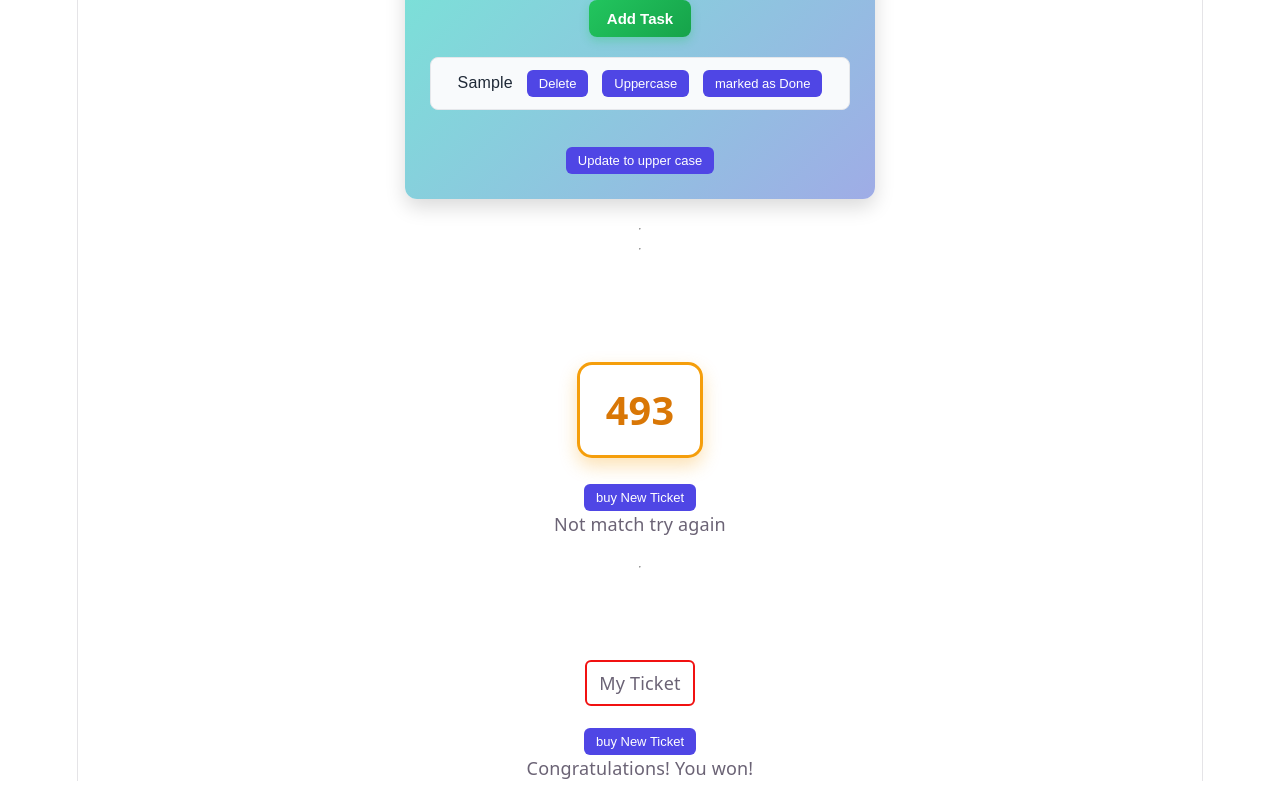
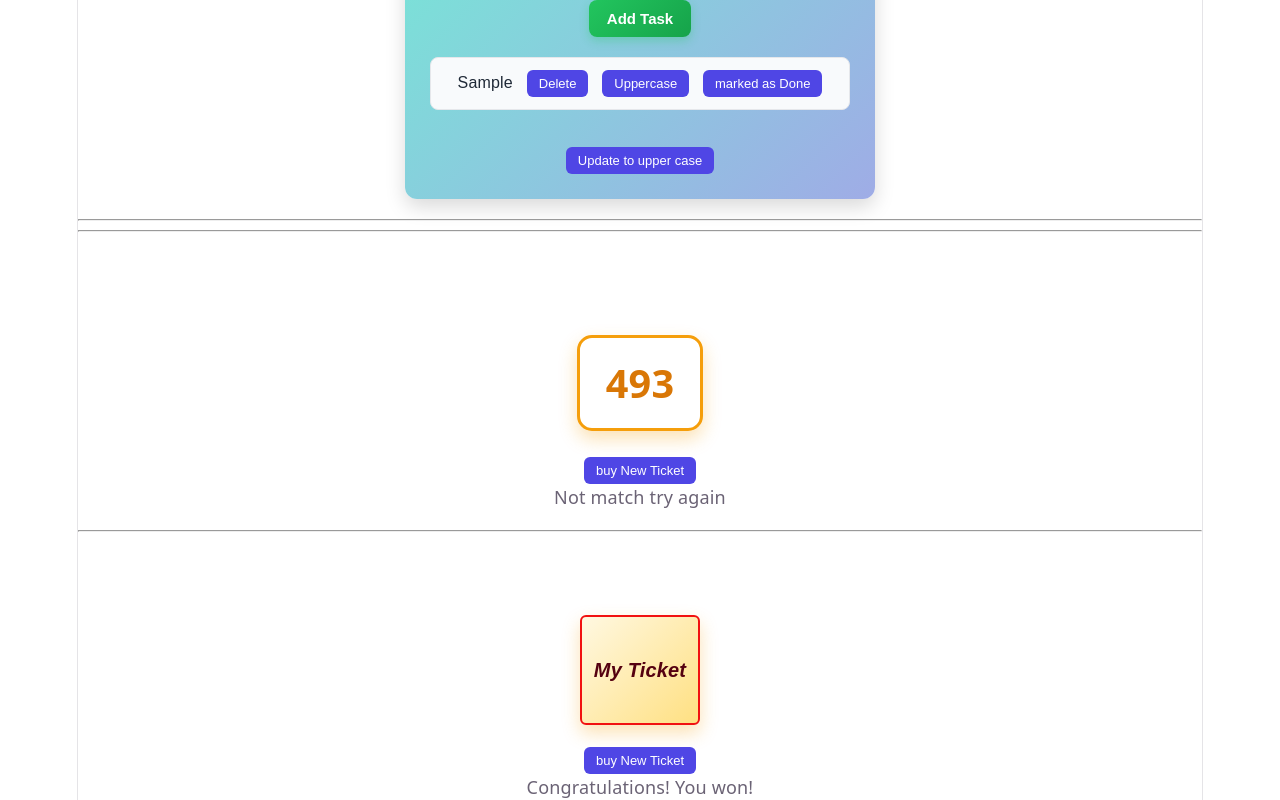
Before and after one commit to Harshit-Webworld1515/react-foundation, a React (Vite) app in the folder REACT-STATE-CLASS2/: page / in a window 1280 px wide. Shown: the part 504-1304 px from the top of the page. Built offline with nearby package versions, Linux system fonts and the light colour scheme.

Commit message:
style: add styling to lottery and other components

```diff
--- a/REACT-STATE-CLASS2/src/Ticket.css
+++ b/REACT-STATE-CLASS2/src/Ticket.css
@@ -1,5 +1,5 @@
 .Tickeet{
-    /* background: linear-gradient(135deg, #fff8e1, #ffe082); */
+    background: linear-gradient(135deg, #fff8e1, #ffe082);
     display: flex;
     justify-content: center;
     align-items: center;
@@ -8,11 +8,33 @@
     padding: 8px 12px;
     border: 2px solid #f11111;
     border-radius: 6px;
+    color: #550110;
 
     width: fit-content;
+    height: 90px;
     margin: 20px auto;
+
+    font-family: 'Arial', sans-serif;
+    font-size: 18px;
+    font-weight: bold;
+    font-style: italic;
+    font-variant: small-caps;
+    font-stretch: expanded;
+    font-variant-numeric: proportional-nums;
+    font-variant-east-asian: full-width;
+    font-variant-ligatures: contextual;
+    font-weight: 700;
+    font-size: 20px;
+
+    box-shadow: 0 8px 18px rgba(245, 158, 11, 0.3);
+    transition: all 0.3s ease;
+
+
 }
 .Tickeet:hover {
     transform: scale(1.1);
     background-color: #fff3cd;
+    color: #f11111;
+    box-shadow: 0 10px 25px rgba(245, 158, 11, 0.45);
+
 }
--- a/REACT-STATE-CLASS2/src/TicketNum.css
+++ b/REACT-STATE-CLASS2/src/TicketNum.css
@@ -3,4 +3,13 @@
     color: #16171d;
     padding: 8px 16px;
     border-radius: 4px;
+    font-size: 16px;
+    border: 1px solid #de1c1c;
+    font-family: 'Arial', sans-serif;
+    font-weight: bold;
 }
+.TicketNum:hover{
+    background-color: #f8f9fa;
+    color: #de1c1c;
+    cursor: pointer;
+}
--- a/REACT-STATE-CLASS2/src/index.css
+++ b/REACT-STATE-CLASS2/src/index.css
@@ -61,7 +61,7 @@ body {
   text-align: center;
   border-inline: 1px solid var(--border);
   min-height: 100svh;
-  display: flex;
+  /* display: flex; */
   flex-direction: column;
   box-sizing: border-box;
 }
```
